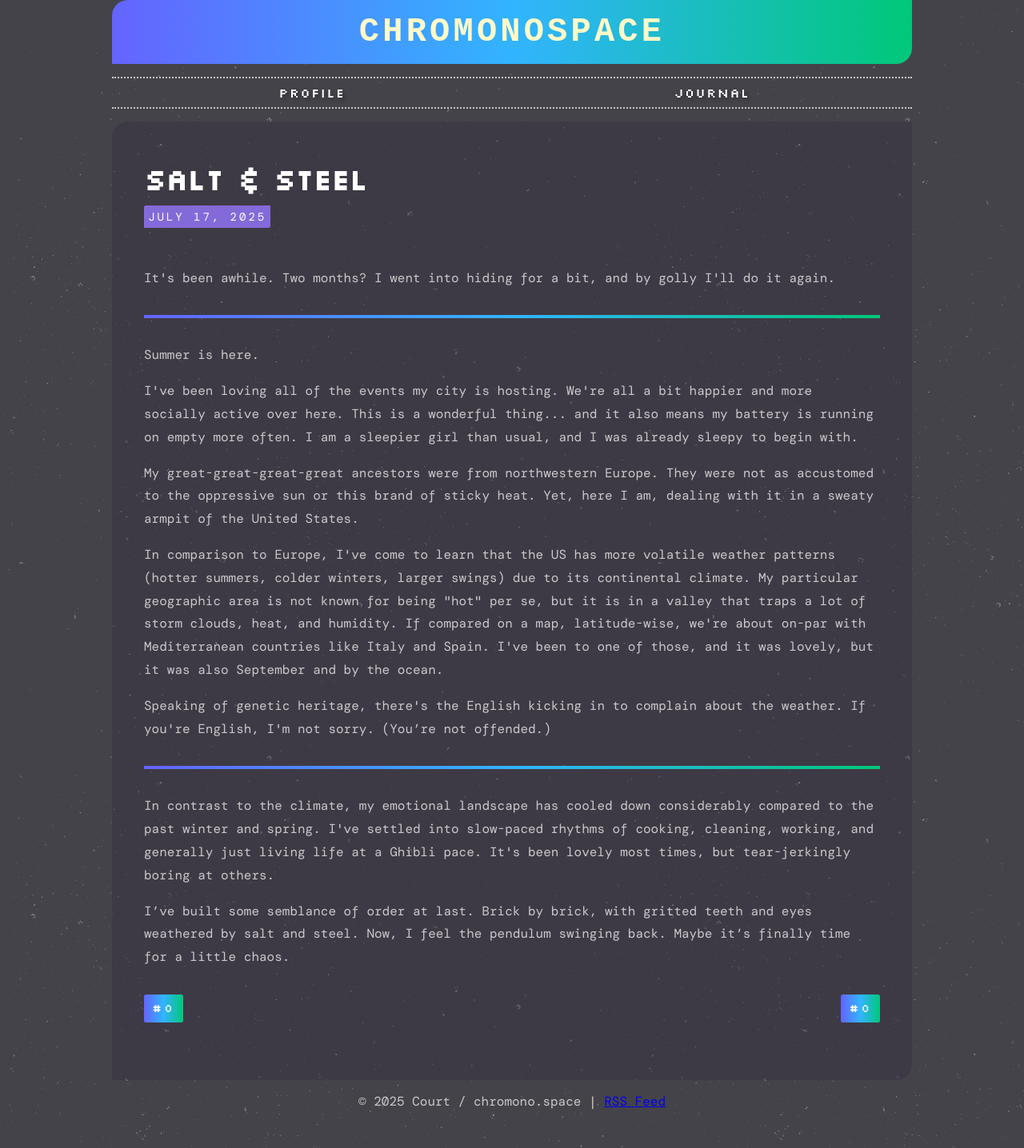
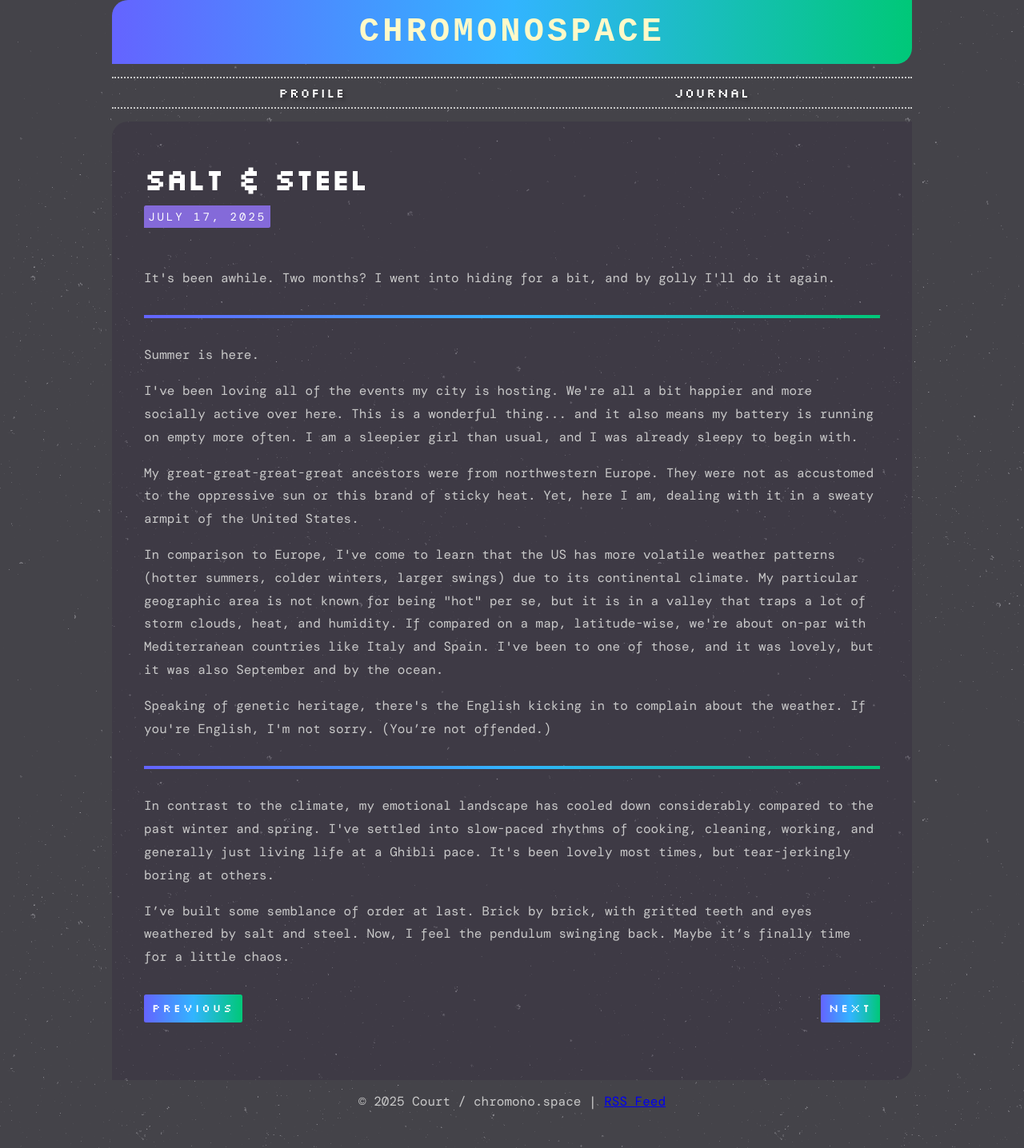
Before and after one commit to iridiumquartz/chromonospace, a Jekyll site: the page built from _posts/2025-07-17-salt-and-steel.html, in a window 1280 px wide. Shown: the whole page at 80% size. Built offline with Jekyll 4.4.1, drawn with Linux system fonts in a browser that asks for light colours; some web fonts are replaced.

Commit message:
Update journal.html

```diff
--- a/_layouts/journal.html
+++ b/_layouts/journal.html
@@ -15,15 +15,15 @@ title: "j o u r n a l ★ s p a c e"
 
   <nav class="j-nav">
     {% if page.previous %}
-      <a class="prev-post" href="{{ page.previous.url }}">
-        #{{ page.previous.number | prepend: "000" | slice: -3 }}
-      </a>
+      <div class="nav-left">
+        <a class="prev-post" href="{{ page.previous.url }}">Previous</a>
+      </div>
     {% endif %}
 
     {% if page.next %}
-      <a class="next-post" href="{{ page.next.url }}">
-        #{{ page.next.number | prepend: "000" | slice: -3 }}
-      </a>
+      <div class="nav-right">
+        <a class="next-post" href="{{ page.next.url }}">Next</a>
+      </div>
     {% endif %}
   </nav>
 </article>
```
